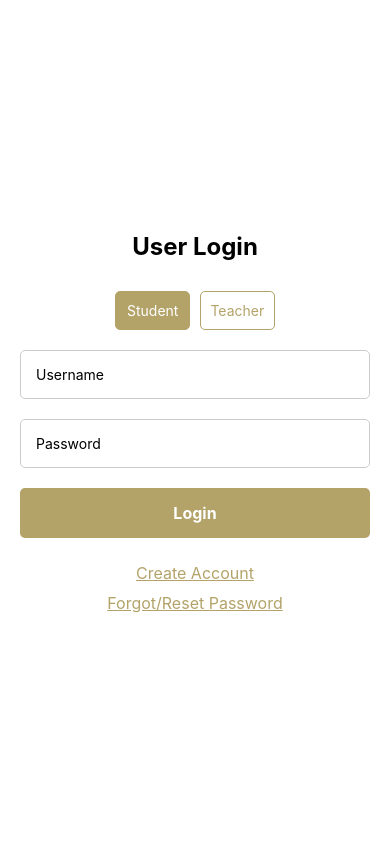
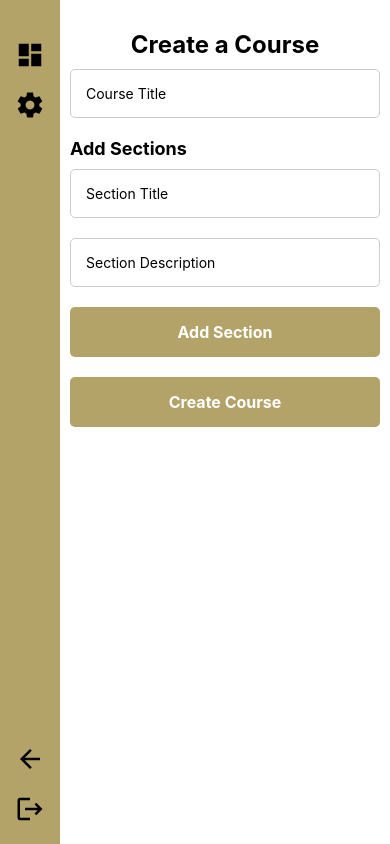
Before and after one commit to Sherwin6180/JID-4100-YoungAdventurers, a React Native app in the folder frontend/: screen /TeacherEdit in a window 390 px wide. Built offline with nearby package versions, Linux system fonts and the light colour scheme.

Commit message:
Yuanhong add new stuff

```diff
--- a/frontend/App.js
+++ b/frontend/App.js
@@ -7,6 +7,7 @@ import ResetPasswordScreen from './src/screen/ResetPassword'; // Retrieve passwo
 import SecurityQuestionsScreen from './src/screen/setVarifyQuestion'; // set security question screen
 import TeacherDashboardScreen from './src/screen/TeacherDashboard'; // teacherDashboard screen
 import CourseSectionsScreen from './src/screen/CourseSections'; // course section screen
+import TeacherEditScreen from './src/screen/TeacherEdit';
 
 const Stack = createNativeStackNavigator();
 
@@ -58,6 +59,12 @@ const App = () => {
           component={CourseSectionsScreen}
         />
 
+        {/* Teacher Edit Screen */}
+        <Stack.Screen
+          name="TeacherEdit"
+          component={TeacherEditScreen}
+        />
+
       </Stack.Navigator>
     </NavigationContainer>
   );
--- a/frontend/config.js
+++ b/frontend/config.js
@@ -1,4 +1,4 @@
 const config = {
-    apiUrl: "http://192.168.1.69:3000",
+    apiUrl: "http://10.91.9.137:3000",
 };
 export default config;
--- a/frontend/src/screen/TeacherDashboard.js
+++ b/frontend/src/screen/TeacherDashboard.js
@@ -94,6 +94,13 @@ const TeacherDashboard = () => {
               </TouchableOpacity>
             ))}
           </View>
+          {/* "Add Courses" 按钮 */}
+          <TouchableOpacity
+            style={styles.addButton}
+            onPress={() => navigation.navigate('TeacherEdit')}  // 跳转到课程创建页面
+          >
+            <Text style={styles.addButtonText}>Add Courses</Text>
+          </TouchableOpacity>
         </ScrollView>
       </View>
     </SafeAreaView>
@@ -166,6 +173,18 @@ const styles = StyleSheet.create({
     flexWrap: 'wrap',
     justifyContent: 'space-between',
   },
+  addButton: {
+    padding: 15,
+    backgroundColor: '#B3A369',
+    borderRadius: 5,
+    alignItems: 'center',
+    marginBottom: 20,
+  },
+  addButtonText: {
+    color: '#fff',
+    fontSize: 16,
+    fontWeight: 'bold',
+  },
 });
 
 export default TeacherDashboard;
--- /dev/null
+++ b/frontend/src/screen/TeacherEdit.js
@@ -0,0 +1,230 @@
+import React, { useState } from 'react';
+import { SafeAreaView, StatusBar, View, Text, StyleSheet, TextInput, TouchableOpacity, ScrollView, Alert } from 'react-native';
+import { useNavigation } from '@react-navigation/native';
+import { MaterialIcons } from '@expo/vector-icons'; // 使用 MaterialIcons 图标
+
+const TeacherEditScreen = () => {
+  const navigation = useNavigation();
+
+  // 状态管理
+  const [courseTitle, setCourseTitle] = useState('');  // 课程标题
+  const [sections, setSections] = useState([]);  // 章节列表
+  const [sectionTitle, setSectionTitle] = useState('');  // 当前章节标题
+  const [sectionDescription, setSectionDescription] = useState('');  // 当前章节描述
+
+  // 添加章节
+  const addSection = () => {
+    if (sectionTitle.trim() === '' || sectionDescription.trim() === '') {
+      Alert.alert('Error', 'Please fill out both section title and description.');
+      return;
+    }
+
+    const newSection = {
+      id: sections.length + 1,  // 简单的 ID 生成
+      title: sectionTitle,
+      description: sectionDescription,
+    };
+    setSections([...sections, newSection]);
+    setSectionTitle('');  // 清空输入框
+    setSectionDescription('');
+  };
+
+  // 创建课程
+  const createCourse = () => {
+    if (courseTitle.trim() === '' || sections.length === 0) {
+      Alert.alert('Error', 'Please provide a course title and at least one section.');
+      return;
+    }
+    Alert.alert('Success', 'Course created successfully!');
+    navigation.goBack();
+  };
+
+  return (
+    <SafeAreaView style={styles.safeArea}>
+      <StatusBar barStyle="light-content" hidden={true} />
+
+      <View style={styles.outerContainer}>
+        {/* 左边的图标列 */}
+        <View style={styles.iconColumn}>
+          <View>
+            {/* Dashboard 图标 */}
+            <TouchableOpacity
+              style={styles.iconButton}
+              onPress={() => navigation.navigate('TeacherDashboard')}
+            >
+              <MaterialIcons name="dashboard" size={30} color="black" />
+            </TouchableOpacity>
+
+            {/* Setting 图标 */}
+            <TouchableOpacity
+              style={styles.iconButton}
+              onPress={() => navigation.navigate('Settings')}
+            >
+              <MaterialIcons name="settings" size={30} color="black" />
+            </TouchableOpacity>
+          </View>
+
+          {/* Back 和 Logout 图标，放置在底部 */}
+          <View style={styles.bottomIcons}>
+            {/* Back 图标 */}
+            <TouchableOpacity
+              style={styles.iconButton}
+              onPress={() => navigation.goBack()}
+            >
+              <MaterialIcons name="arrow-back" size={30} color="black" />
+            </TouchableOpacity>
+
+            {/* Logout 图标 */}
+            <TouchableOpacity style={styles.iconButton} onPress={() => { /* 登出逻辑 */ }}>
+              <MaterialIcons name="logout" size={30} color="black" />
+            </TouchableOpacity>
+          </View>
+        </View>
+
+        {/* 主要内容区域 */}
+        <ScrollView contentContainerStyle={styles.container}>
+          {/* 创建课程部分 */}
+          <Text style={styles.courseName}>Create a Course</Text>
+
+          <TextInput
+            style={styles.input}
+            placeholder="Course Title"
+            value={courseTitle}
+            onChangeText={setCourseTitle}
+          />
+
+          {/* 添加章节部分 */}
+          <Text style={styles.subTitle}>Add Sections</Text>
+          <TextInput
+            style={styles.input}
+            placeholder="Section Title"
+            value={sectionTitle}
+            onChangeText={setSectionTitle}
+          />
+          <TextInput
+            style={styles.input}
+            placeholder="Section Description"
+            value={sectionDescription}
+            onChangeText={setSectionDescription}
+          />
+
+          <TouchableOpacity style={styles.addButton} onPress={addSection}>
+            <Text style={styles.buttonText}>Add Section</Text>
+          </TouchableOpacity>
+
+          {/* 显示已添加的章节 */}
+          {sections.length > 0 && (
+            <View style={styles.sectionList}>
+              <Text style={styles.sectionTitle}>Added Sections:</Text>
+              {sections.map((section) => (
+                <View key={section.id} style={styles.sectionCard}>
+                  <Text style={styles.sectionTitle}>{section.title}</Text>
+                  <Text style={styles.sectionDescription}>{section.description}</Text>
+                </View>
+              ))}
+            </View>
+          )}
+
+          {/* 创建课程按钮 */}
+          <TouchableOpacity style={styles.createButton} onPress={createCourse}>
+            <Text style={styles.buttonText}>Create Course</Text>
+          </TouchableOpacity>
+        </ScrollView>
+      </View>
+    </SafeAreaView>
+  );
+};
+
+// 样式定义
+const styles = StyleSheet.create({
+  safeArea: {
+    flex: 1,
+    backgroundColor: '#fff',
+  },
+  outerContainer: {
+    flex: 1,
+    flexDirection: 'row',
+  },
+  iconColumn: {
+    width: 60,
+    backgroundColor: '#B3A369', // 左侧图标列的背景颜色
+    justifyContent: 'space-between',
+    alignItems: 'center',
+    paddingVertical: 10,
+    paddingTop: 30, // 保持与 Dashboard 页面的间距一致
+    flexDirection: 'column',
+  },
+  iconButton: {
+    padding: 10,
+    borderRadius: 8,
+    backgroundColor: 'transparent',
+  },
+  bottomIcons: {
+    marginTop: 'auto', // 将 Back 和 Logout 图标推到底部
+  },
+  container: {
+    flexGrow: 1,
+    padding: 10,
+    paddingTop: 30,
+    paddingBottom: 10,
+    backgroundColor: '#fff',
+  },
+  courseName: {
+    fontSize: 24,
+    fontWeight: 'bold',
+    marginBottom: 10,
+    textAlign: 'center',
+  },
+  subTitle: {
+    fontSize: 18,
+    fontWeight: 'bold',
+    marginBottom: 10,
+  },
+  input: {
+    width: '100%',
+    padding: 15,
+    marginBottom: 20,
+    borderWidth: 1,
+    borderColor: '#ccc',
+    borderRadius: 5,
+  },
+  addButton: {
+    padding: 15,
+    backgroundColor: '#B3A369',
+    borderRadius: 5,
+    alignItems: 'center',
+    marginBottom: 20,
+  },
+  createButton: {
+    padding: 15,
+    backgroundColor: '#B3A369',
+    borderRadius: 5,
+    alignItems: 'center',
+  },
+  buttonText: {
+    color: '#fff',
+    fontSize: 16,
+    fontWeight: 'bold',
+  },
+  sectionList: {
+    marginBottom: 20,
+  },
+  sectionCard: {
+    padding: 15,
+    borderWidth: 1,
+    borderColor: '#B3A369',
+    borderRadius: 5,
+    marginBottom: 10,
+  },
+  sectionTitle: {
+    fontSize: 16,
+    fontWeight: 'bold',
+  },
+  sectionDescription: {
+    fontSize: 14,
+    color: '#666',
+    marginTop: 5,
+  },
+});
+
+export default TeacherEditScreen;
```
Also changed, not shown: 1 other file (tests, documents, lock files or other folders).
